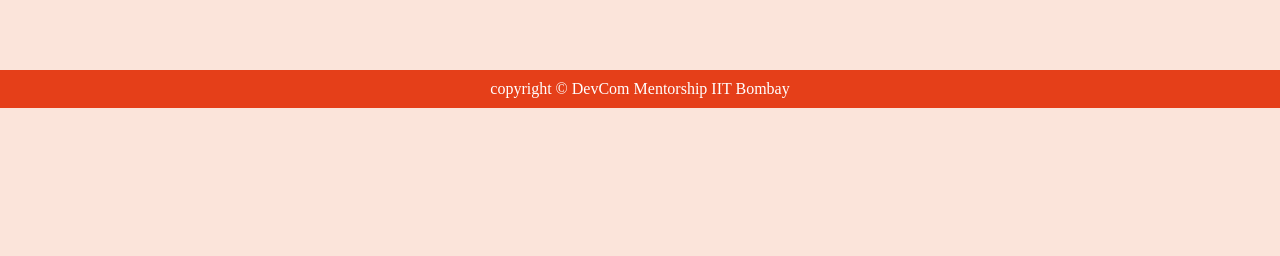
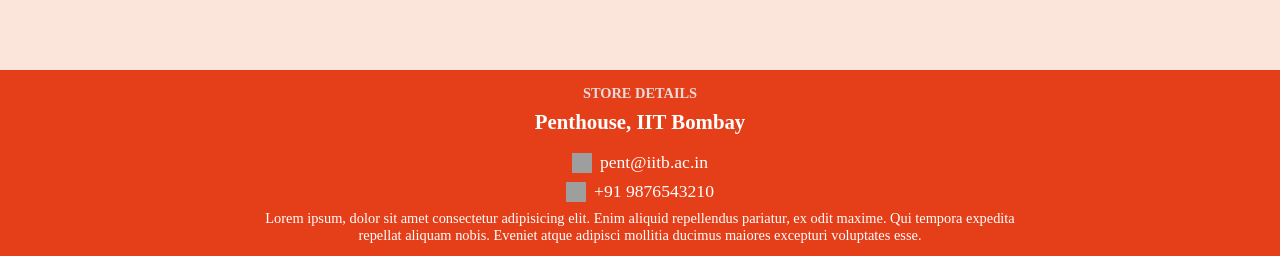
Before and after one commit to 8787233419/e-commerce-dashboard, a React (Vite) app in the folder Penthouse/: page / in a window 1280 px wide. Shown: the part 2067-2323 px from the top of the page. Before the commit the page ends 2175 px from the top, so only its background shows below. Built offline with nearby package versions, Linux system fonts and the light colour scheme; grey boxes are pictures that could not be loaded; a web font is replaced by a local one.

Commit message:
working login

```diff
--- a/Penthouse/src/App.jsx
+++ b/Penthouse/src/App.jsx
@@ -2,6 +2,7 @@
 import Navbar from './Navbar/NavBar.jsx';
 import Home from './Home Page/Home.jsx';
 import Order from "./order.jsx";
+import Logout from "./Logout/logout.jsx"
 import './App.css';
 import Login from "./Log-In/loginSiginup.jsx";
 import Category from './Category/Category.jsx';
@@ -27,6 +28,7 @@
         <Route path="/categories" element={<Category />} />
         <Route path="/order" element={<Order />} />
         <Route path="/login" element={<Login />} />
+        <Route path="/logout" element={<Logout />} />
       </Routes>
     </>
   );
--- /dev/null
+++ b/Penthouse/src/Logout/logout.css
@@ -0,0 +1,47 @@
+*{
+    padding: 0;
+    margin: 0;
+    box-sizing: border-box;
+}
+.logoutContainer{
+
+    margin:50px auto;
+    display: flex;
+    flex-direction: column;
+    gap:2vw;
+}
+.logoutHeading{
+    display: flex;
+    align-items: center;
+    justify-content: center;
+    }
+    .logoutHeading h2{
+        font-size: 6vw;
+    }
+.loginback {
+
+    display: flex;
+    align-items: center;
+    justify-content: center;
+     font-size: 40px;
+     padding: 20px;
+
+}
+.loginback button{
+
+    display: flex;
+    align-items: center;
+    justify-content: center;
+     font-size: 4vw;
+     padding: 20px;
+    border: 2px solid red;
+    border-radius: 20px;
+    color: red;
+    background-color: rgba(0, 0, 0, 0);
+}
+.loginback button:hover{
+    background-color: rgba(77, 72, 72, 0.113);
+}
+.loginback button:active{
+    background-color: rgba(142, 125, 125, 0.113);
+}
--- /dev/null
+++ b/Penthouse/src/Logout/logout.jsx
@@ -0,0 +1,25 @@
+import React, { useState, useEffect } from "react";
+import { useNavigate } from "react-router-dom";
+import "./logout.css";
+function Logout() {
+
+  const navigate2 = useNavigate();
+   const actionx =() =>{
+    localStorage.clear();
+    navigate2("/login");
+   };
+  return (
+    <div className="logoutContainer">
+        <div className="logoutHeading">
+                     <h2> You have succesfully logged out!</h2>
+                     </div>
+                     <div className="loginback">
+                        <button className="loginback" onClick={actionx} >Click to Sign In</button>
+                     </div>
+                     </div>
+
+
+  );
+}
+
+export default Logout;
--- a/Penthouse/src/footer/Footer.css
+++ b/Penthouse/src/footer/Footer.css
@@ -1,9 +1,59 @@
 footer {
-    background-color:#e53f19;
+    background-color: #e53f19;
     color: white;
-    width: 100%;
+    width: 100vw;
     text-align: center;
-    position: absolute;
-    padding: 10px;
+    padding: 15px 10px;
     margin-top: 1em;
+    position: relative;
 }
+
+.footerContainer {
+    display: flex;
+    flex-direction: column;
+    align-items: center;
+    gap: 8px;
+}
+
+.footerDetails {
+    color: rgb(235, 219, 219);
+    font-size: 0.9em;
+    font-weight: bold;
+}
+
+.footerShopName {
+    font-size: 1.3em;
+    font-weight: bold;
+}
+
+.footerContact {
+    display: flex;
+    flex-direction: column;
+    align-items: center;
+    gap: 8px;
+    margin-top: 10px;
+}
+
+.footerContact div {
+    display: flex;
+    align-items: center;
+    font-size: 1.1em;
+}
+
+.footerAddress {
+    width: 60%;
+    margin: 0 auto;
+    display: flex;
+    flex-wrap: wrap;
+    justify-content: center;
+    text-align: center;
+    font-size: 0.9em;
+}
+
+
+.icon {
+    width: 20px;
+    height: 20px;
+    margin-right: 8px;
+
+}
--- a/Penthouse/src/footer/Footer.jsx
+++ b/Penthouse/src/footer/Footer.jsx
@@ -1,10 +1,40 @@
-import React from 'react'
+import React from 'react';
 import './Footer.css';
 
 export default function Footer() {
   return (
     <footer>
-      copyright &copy; DevCom Mentorship IIT Bombay
+      <div className="footerContainer">
+        <div className="footerDetails">STORE DETAILS</div>
+        <div className="footerShopName">Penthouse, IIT Bombay</div>
+
+        <div className="footerContact">
+          <div className="footerEmail">
+            <img
+              src="https://cdn-icons-png.flaticon.com/512/732/732200.png"
+              alt="Email Icon"
+              className="icon"
+            />
+            pent@iitb.ac.in
+          </div>
+          <div className="footerPhone">
+            <img
+              src="https://cdn-icons-png.flaticon.com/512/724/724664.png"
+              alt="Phone Icon"
+              className="icon"
+            />
+            +91 9876543210
+          </div>
+        </div>
+
+        <div className="footerAddress">
+          Lorem ipsum, dolor sit amet consectetur adipisicing elit. Enim aliquid
+          repellendus pariatur, ex odit maxime. Qui tempora expedita repellat
+          aliquam nobis. Eveniet atque adipisci mollitia ducimus maiores
+          excepturi voluptates esse.
+        </div>
+      </div>
+     {/* <p> copyright &copy; DevCom Mentorship IIT Bombay </p> */}
     </footer>
-  )
+  );
 }
--- a/Penthouse/src/order.jsx
+++ b/Penthouse/src/order.jsx
@@ -1,12 +1,12 @@
 import React, { useState, useEffect } from "react";
+import { useNavigate } from "react-router-dom";
 import "./order.css";
-
 function Order() {
   const [user, setUser] = useState(null);
   const [orders, setOrders] = useState([]);
+  const navigate1 = useNavigate();
 
-
-  const IDofUSER = Number(localStorage.getItem("IDofUSER")) || 0;
+  const IDofUSER = localStorage.getItem("IDofUSER") || 0;
 
   console.log("User ID from localStorage:", IDofUSER);
 
@@ -18,7 +18,7 @@
       upiId: "sagnikdey@oksbi",
       addressUser: "Flat No. 502, Om Shanti Apartments, Linking Road, Bandra West, Mumbai - 400050",
       orderId: 101,
-      userId: 2,
+      userId: "sgd",
       keyValuePairs: [
         { key: "category", value: "Fast Food" },
         { key: "orderName", value: "Cheese Burger" },
@@ -34,7 +34,7 @@
       upiId: "sagnikdey@oksbi",
       addressUser: "Flat No. 502, Om Shanti Apartments, Linking Road, Bandra West, Mumbai - 400050",
       orderId: 104,
-      userId: 2,
+      userId: "sgd",
       keyValuePairs: [
         { key: "category", value: "Main Course" },
         { key: "orderName", value: "Grilled Salmon" },
@@ -50,7 +50,7 @@
       upiId: "akKumar@okicici",
       addressUser: "XYZ Corporate Pvt. Ltd., 3rd Floor, Nariman Point Tower, Nariman Point, Mumbai - 400021",
       orderId: 105,
-      userId: 1,
+      userId: "abh",
       keyValuePairs: [
         { key: "category", value: "Main Course" },
         { key: "orderName", value: "Grilled Salmon" },
@@ -60,6 +60,13 @@
       ],
     },
   ];
+
+  const logoutInAction = () => {
+    localStorage.clear(); // clear local storage
+
+     navigate1("/logout");
+
+  };
 
   useEffect(() => {
     localStorage.setItem("newOrderJSON", JSON.stringify(newOrderr));
@@ -92,7 +99,7 @@
               <div className="mobileNo">+91 {user.phoneNo}</div>
             </div>
             <div className="logOut">
-              <button className="logOutBut">
+              <button className="logOutBut" onClick={logoutInAction}>
                 <img
                   className="picc"
                   src="https://cdn1.iconfinder.com/data/icons/basic-ui-elements-coloricon/21/38-512.png"
@@ -114,7 +121,7 @@
           </div>
         </div>
       ) : (
-        <div className="noUser">No user found.</div>
+        <div className="noUser"></div>
       )}
 
       {orders.length > 0 ? (
```
Also changed, not shown: Penthouse/src/Log-In/loginSiginup.jsx (+23 -65 lines).
